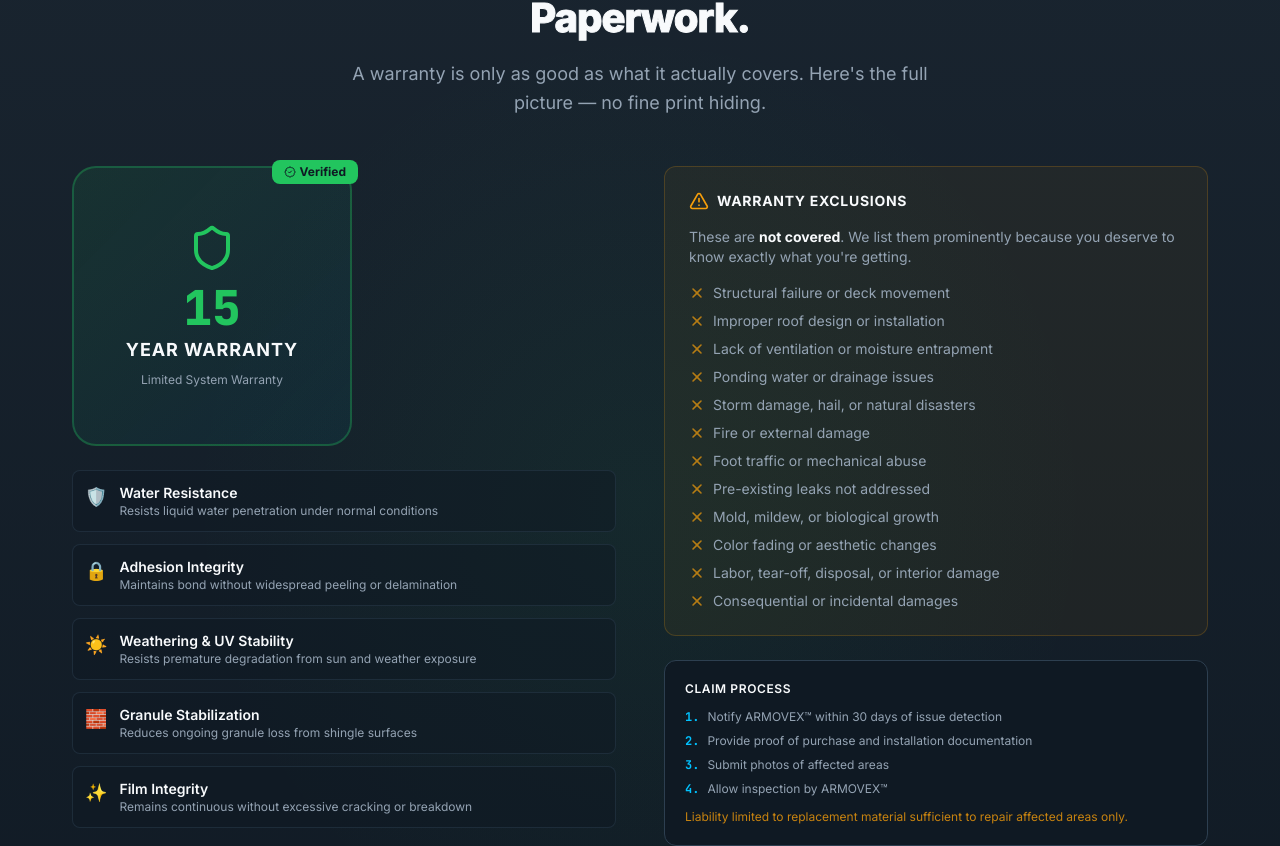
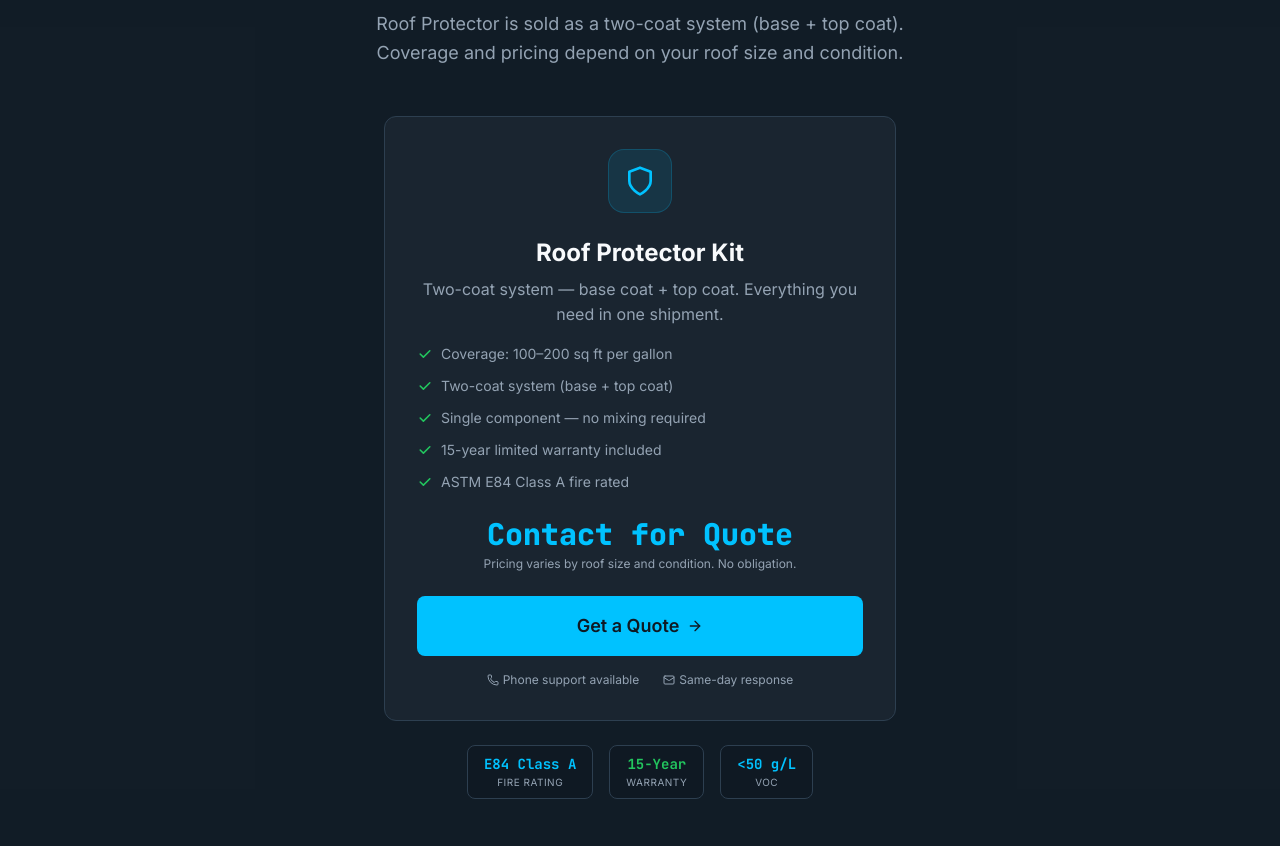
Before and after one commit to quikjimmy/roof-protector, a React (Vite) app: page / in a window 1280 px wide. Shown: the part 4800-5646 px from the top of the page. Built offline with nearby package versions, Linux system fonts and the light colour scheme.

Commit message:
fix: add Pricing section, correct App.tsx section order

```diff
--- a/src/App.tsx
+++ b/src/App.tsx
@@ -4,10 +4,10 @@ import { Problem } from './components/sections/Problem'
 import { HowItWorks } from './components/sections/HowItWorks'
 import { SpecsGrid } from './components/sections/SpecsGrid'
 import { Exclusions } from './components/sections/Exclusions'
+import { Pricing } from './components/sections/Pricing'
 import { Warranty } from './components/sections/Warranty'
+import { FAQ } from './components/sections/FAQ'
 import { LeadForm } from './components/sections/LeadForm'
-import { InstallerForm } from './components/sections/InstallerForm'
-import { FAQ } from './components/sections/FAQ'
 import { Footer } from './components/sections/Footer'
 import './styles/globals.css'
 
@@ -21,10 +21,10 @@ export default function App() {
         <HowItWorks />
         <SpecsGrid />
         <Exclusions />
+        <Pricing />
         <Warranty />
+        <FAQ />
         <LeadForm />
-        <InstallerForm />
-        <FAQ />
       </main>
       <Footer />
     </div>
--- /dev/null
+++ b/src/components/sections/Pricing.tsx
@@ -0,0 +1,97 @@
+import { ArrowRight, Phone, Mail } from 'lucide-react'
+import { SectionHeader } from '../ui/SectionHeader'
+import { Container } from '../layout/Container'
+import { Section } from '../layout/Section'
+import { Button } from '../ui/Button'
+
+export function Pricing() {
+  const scrollToForm = () => {
+    document.getElementById('lead-form')?.scrollIntoView({ behavior: 'smooth' })
+  }
+
+  return (
+    <Section id="pricing" className="bg-secondary-bg/30">
+      <Container>
+        <SectionHeader
+          eyebrow="Pricing"
+          headline="Contact for Quote"
+          subtext="Roof Protector is sold as a two-coat system (base + top coat). Coverage and pricing depend on your roof size and condition."
+          centered
+        />
+
+        <div className="mt-12 max-w-lg mx-auto">
+          <div className="bg-secondary-bg border border-border rounded-xl p-8 text-center">
+            <div className="w-16 h-16 mx-auto rounded-2xl bg-accent/10 border border-accent/20 flex items-center justify-center mb-6">
+              <svg className="w-8 h-8 text-accent" viewBox="0 0 24 24" fill="none" stroke="currentColor" strokeWidth="2" strokeLinecap="round" strokeLinejoin="round">
+                <path d="M12 22s8-4 8-10V5l-8-3-8 3v7c0 6 8 10 8 10z" />
+              </svg>
+            </div>
+
+            <h3 className="text-2xl font-bold text-text-primary mb-2">
+              Roof Protector Kit
+            </h3>
+            <p className="text-text-secondary mb-4">
+              Two-coat system — base coat + top coat. Everything you need in one shipment.
+            </p>
+
+            <div className="space-y-3 text-left mb-6">
+              {[
+                'Coverage: 100–200 sq ft per gallon',
+                'Two-coat system (base + top coat)',
+                'Single component — no mixing required',
+                '15-year limited warranty included',
+                'ASTM E84 Class A fire rated',
+              ].map((item) => (
+                <div key={item} className="flex items-center gap-2">
+                  <svg className="w-4 h-4 text-success flex-shrink-0" viewBox="0 0 20 20" fill="currentColor">
+                    <path fillRule="evenodd" d="M16.707 5.293a1 1 0 010 1.414l-8 8a1 1 0 01-1.414 0l-4-4a1 1 0 011.414-1.414L8 12.586l7.293-7.293a1 1 0 011.414 0z" clipRule="evenodd" />
+                  </svg>
+                  <span className="text-sm text-text-secondary">{item}</span>
+                </div>
+              ))}
+            </div>
+
+            <div className="text-3xl font-mono font-black text-accent mb-1">
+              Contact for Quote
+            </div>
+            <p className="text-xs text-text-secondary mb-6">
+              Pricing varies by roof size and condition. No obligation.
+            </p>
+
+            <Button onClick={scrollToForm} size="lg" className="w-full group">
+              Get a Quote
+              <ArrowRight size={16} className="ml-2 group-hover:translate-x-1 transition-transform" />
+            </Button>
+
+            <div className="mt-4 flex items-center justify-center gap-6 text-xs text-text-secondary">
+              <span className="flex items-center gap-1">
+                <Phone size={12} />
+                Phone support available
+              </span>
+              <span className="flex items-center gap-1">
+                <Mail size={12} />
+                Same-day response
+              </span>
+            </div>
+          </div>
+
+          {/* Trust badges */}
+          <div className="mt-6 flex flex-wrap justify-center gap-4">
+            <div className="px-4 py-2 rounded-lg bg-primary-bg border border-border text-center">
+              <div className="text-accent font-mono font-bold text-sm">E84 Class A</div>
+              <div className="text-[10px] text-text-secondary uppercase tracking-wider">Fire Rating</div>
+            </div>
+            <div className="px-4 py-2 rounded-lg bg-primary-bg border border-border text-center">
+              <div className="text-success font-mono font-bold text-sm">15-Year</div>
+              <div className="text-[10px] text-text-secondary uppercase tracking-wider">Warranty</div>
+            </div>
+            <div className="px-4 py-2 rounded-lg bg-primary-bg border border-border text-center">
+              <div className="text-accent font-mono font-bold text-sm">&lt;50 g/L</div>
+              <div className="text-[10px] text-text-secondary uppercase tracking-wider">VOC</div>
+            </div>
+          </div>
+        </div>
+      </Container>
+    </Section>
+  )
+}
```
Also changed, not shown: 1 other file (tests, documents, lock files or other folders).
